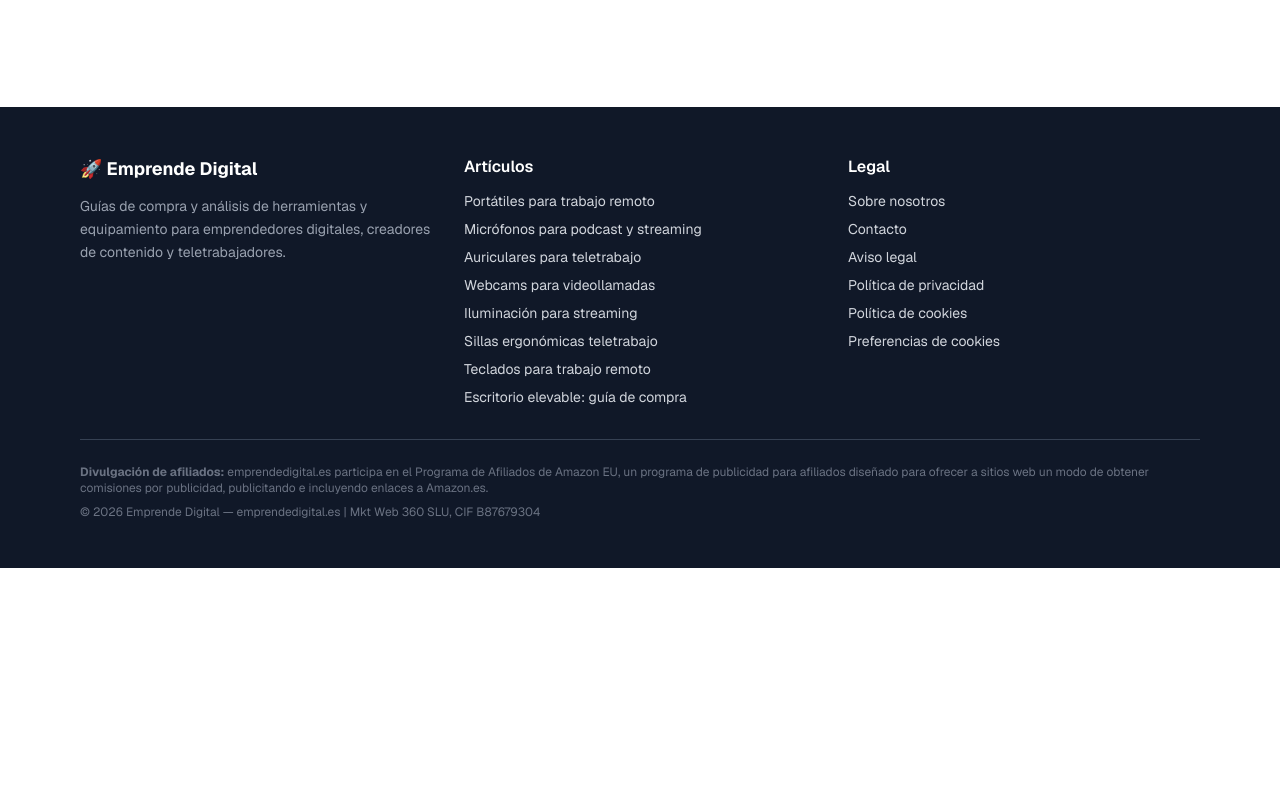
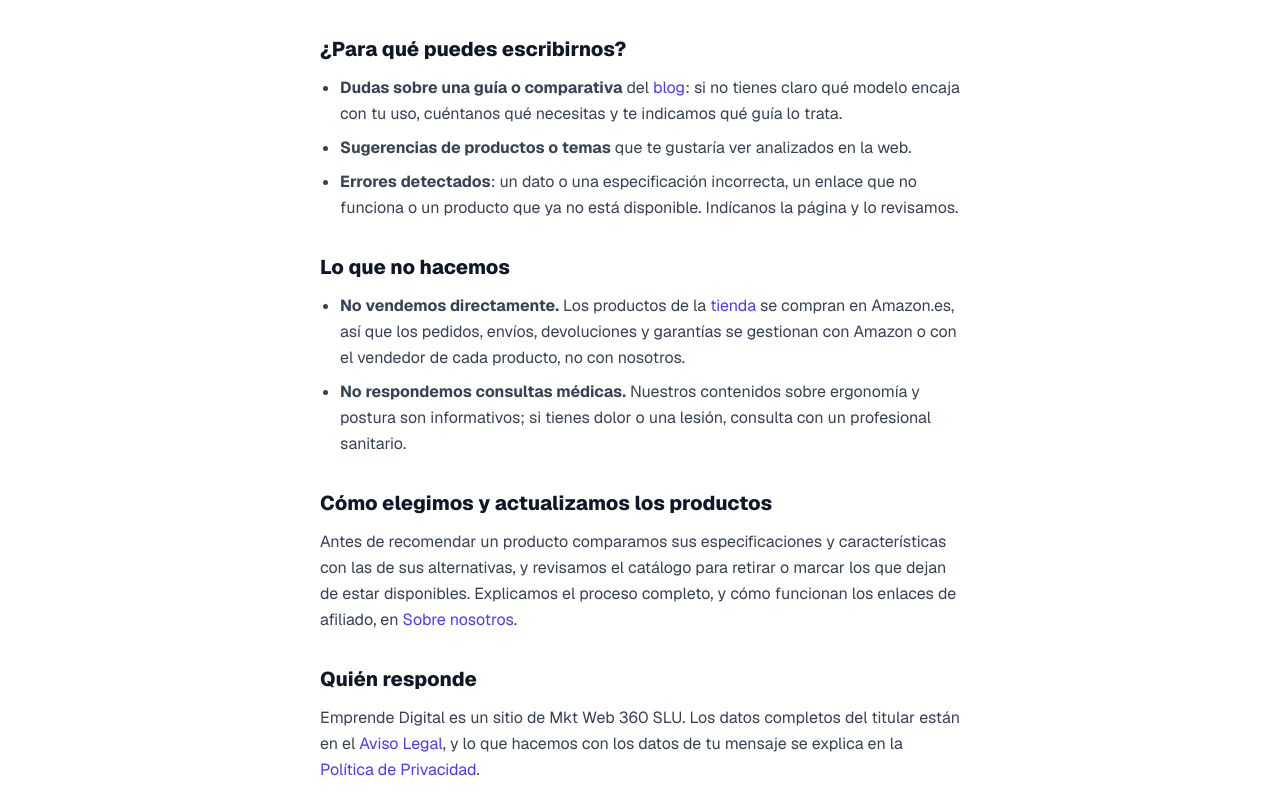
Before and after one commit to mktweb360/emprendedigital, a Next.js app: page /contacto in a window 1280 px wide. Shown: the part 720-1520 px from the top of the page. Before the commit the page ends 1288 px from the top, so only its background shows below. Built offline with nearby package versions, Linux system fonts and the light colour scheme.

Commit message:
SEO (Semrush): titles ≤70 y distintos del H1 (seoTitle), /contacto con texto útil y sin plazo de respuesta no verificado, enlaces internos; GA4 concede analytics_storage según el consentimiento TCF

```diff
--- a/app/aviso-legal/page.tsx
+++ b/app/aviso-legal/page.tsx
@@ -1,7 +1,7 @@
 import type { Metadata } from "next";
 
 export const metadata: Metadata = {
-  title: "Aviso Legal",
+  title: "Aviso legal y datos del titular",
   description: "Aviso legal de Emprende Digital — Mkt Web 360 SLU (CIF B87679304).",
   alternates: { canonical: "https://www.emprendedigital.es/aviso-legal" },
 };
@@ -43,7 +43,12 @@ export default function AvisoLegalPage() {
         <p>
           Mkt Web 360 SLU no garantiza la exactitud, integridad o actualidad de la información contenida en el Sitio
           Web. Los precios y disponibilidad de los productos enlazados pueden variar. El usuario debe verificar la
-          información directamente en los sitios de venta antes de realizar cualquier compra.
+          información directamente en los sitios de venta antes de realizar cualquier compra. Si detectas un dato
+          incorrecto, puedes comunicárnoslo desde la{" "}
+          <a href="/contacto" className="text-indigo-600 hover:underline">
+            página de contacto
+          </a>
+          .
         </p>
 
         <h2>5. Programa de afiliados</h2>
@@ -51,7 +56,11 @@ export default function AvisoLegalPage() {
           Emprende Digital participa en programas de afiliación con distintos partners comerciales. Los enlaces a
           productos incluidos en este sitio son enlaces de afiliado, lo que significa que podemos recibir una comisión si
           realizas una compra tras hacer clic en dichos enlaces. El precio final para el comprador no varía. Consulta el
-          detalle de los programas de afiliación en los que participamos en nuestra política de privacidad.
+          detalle de los programas de afiliación en los que participamos en nuestra{" "}
+          <a href="/politica-de-privacidad" className="text-indigo-600 hover:underline">
+            política de privacidad
+          </a>
+          .
         </p>
 
         <h2>6. Ley aplicable y jurisdicción</h2>
--- a/app/blog/[slug]/page.tsx
+++ b/app/blog/[slug]/page.tsx
@@ -24,7 +24,7 @@ export async function generateMetadata({ params }: Props): Promise<Metadata> {
   const post = getPostBySlug(slug);
   if (!post) return {};
   return {
-    title: post.title,
+    title: post.seoTitle ?? post.title,
     description: post.excerpt,
     alternates: { canonical: `https://www.emprendedigital.es/blog/${slug}` },
     openGraph: { title: post.title, description: post.excerpt, type: "article", publishedTime: post.date },
--- a/app/blog/page.tsx
+++ b/app/blog/page.tsx
@@ -3,7 +3,7 @@ import Link from "next/link";
 import { posts } from "@/data/posts";
 
 export const metadata: Metadata = {
-  title: "Blog — Guías de compra y análisis de herramientas para emprendedores digitales",
+  title: "Blog: guías de compra para emprendedores",
   description:
     "Todos nuestros artículos sobre portátiles, micrófonos, webcams, auriculares, sillas ergonómicas y más. Comparativas y guías de compra actualizadas.",
   alternates: { canonical: "https://www.emprendedigital.es/blog" },
--- a/app/contacto/page.tsx
+++ b/app/contacto/page.tsx
@@ -1,7 +1,8 @@
 import type { Metadata } from "next";
+import Link from "next/link";
 
 export const metadata: Metadata = {
-  title: "Contacto",
+  title: "Contacto: dudas, sugerencias y correcciones",
   description: "Contacta con el equipo de Emprende Digital para consultas, correcciones o colaboraciones.",
   alternates: { canonical: "https://www.emprendedigital.es/contacto" },
 };
@@ -35,7 +36,7 @@ export default function ContactoPage() {
           <span className="text-2xl">⏰</span>
           <div>
             <strong className="block text-gray-900 text-sm">Tiempo de respuesta</strong>
-            <span className="text-gray-600 text-sm">Respondemos en 24–48 horas laborables</span>
+            <span className="text-gray-600 text-sm">Te respondemos por email</span>
           </div>
         </div>
       </div>
@@ -52,6 +53,62 @@ export default function ContactoPage() {
           consideramos valiosos para nuestros lectores.
         </p>
       </div>
+
+      <section className="mt-10 space-y-8 text-gray-700 leading-relaxed">
+        <div>
+          <h2 className="text-xl font-extrabold text-gray-900 mb-3">¿Para qué puedes escribirnos?</h2>
+          <ul className="list-disc pl-5 space-y-2">
+            <li>
+              <strong>Dudas sobre una guía o comparativa</strong> del{" "}
+              <Link href="/blog" className="text-indigo-600 hover:underline">blog</Link>: si no tienes claro qué
+              modelo encaja con tu uso, cuéntanos qué necesitas y te indicamos qué guía lo trata.
+            </li>
+            <li>
+              <strong>Sugerencias de productos o temas</strong> que te gustaría ver analizados en la web.
+            </li>
+            <li>
+              <strong>Errores detectados</strong>: un dato o una especificación incorrecta, un enlace que no funciona o
+              un producto que ya no está disponible. Indícanos la página y lo revisamos.
+            </li>
+          </ul>
+        </div>
+
+        <div>
+          <h2 className="text-xl font-extrabold text-gray-900 mb-3">Lo que no hacemos</h2>
+          <ul className="list-disc pl-5 space-y-2">
+            <li>
+              <strong>No vendemos directamente.</strong> Los productos de la{" "}
+              <Link href="/tienda" className="text-indigo-600 hover:underline">tienda</Link> se compran en Amazon.es,
+              así que los pedidos, envíos, devoluciones y garantías se gestionan con Amazon o con el vendedor de cada
+              producto, no con nosotros.
+            </li>
+            <li>
+              <strong>No respondemos consultas médicas.</strong> Nuestros contenidos sobre ergonomía y postura son
+              informativos; si tienes dolor o una lesión, consulta con un profesional sanitario.
+            </li>
+          </ul>
+        </div>
+
+        <div>
+          <h2 className="text-xl font-extrabold text-gray-900 mb-3">Cómo elegimos y actualizamos los productos</h2>
+          <p>
+            Antes de recomendar un producto comparamos sus especificaciones y características con las de sus
+            alternativas, y revisamos el catálogo para retirar o marcar los que dejan de estar disponibles. Explicamos
+            el proceso completo, y cómo funcionan los enlaces de afiliado, en{" "}
+            <Link href="/sobre-nosotros" className="text-indigo-600 hover:underline">Sobre nosotros</Link>.
+          </p>
+        </div>
+
+        <div>
+          <h2 className="text-xl font-extrabold text-gray-900 mb-3">Quién responde</h2>
+          <p>
+            Emprende Digital es un sitio de Mkt Web 360 SLU. Los datos completos del titular están en el{" "}
+            <Link href="/aviso-legal" className="text-indigo-600 hover:underline">Aviso Legal</Link>, y lo que
+            hacemos con los datos de tu mensaje se explica en la{" "}
+            <Link href="/politica-de-privacidad" className="text-indigo-600 hover:underline">Política de Privacidad</Link>.
+          </p>
+        </div>
+      </section>
     </div>
   );
 }
--- a/app/page.tsx
+++ b/app/page.tsx
@@ -6,7 +6,7 @@ import HeroBackground from "@/components/HeroBackground";
 import EmailCaptureSection from "@/components/EmailCaptureSection";
 
 export const metadata: Metadata = {
-  title: { absolute: "Emprende Digital — Herramientas y equipamiento para emprendedores digitales" },
+  title: { absolute: "Herramientas para emprendedores digitales | Emprende Digital" },
   description:
     "Guías de compra, análisis y comparativas de herramientas y equipamiento para emprendedores digitales, creadores de contenido y teletrabajadores.",
   alternates: { canonical: "https://www.emprendedigital.es" },
--- a/app/politica-de-cookies/page.tsx
+++ b/app/politica-de-cookies/page.tsx
@@ -1,7 +1,7 @@
 import type { Metadata } from "next";
 
 export const metadata: Metadata = {
-  title: "Política de Cookies",
+  title: "Política de cookies y cómo gestionarlas",
   description: "Política de cookies de Emprende Digital — qué cookies usamos y cómo gestionarlas.",
   alternates: { canonical: "https://www.emprendedigital.es/politica-de-cookies" },
 };
@@ -95,6 +95,17 @@ export default function PoliticaCookiesPage() {
           utilizamos o por otros motivos operativos, legales o reglamentarios. Te recomendamos revisar esta página
           regularmente para mantenerte informado.
         </p>
+        <p>
+          Cómo tratamos los datos personales que se obtienen a través de las cookies se explica en la{" "}
+          <a href="/politica-de-privacidad" className="text-indigo-600 hover:underline">
+            Política de Privacidad
+          </a>
+          , y los datos del titular del sitio figuran en el{" "}
+          <a href="/aviso-legal" className="text-indigo-600 hover:underline">
+            Aviso Legal
+          </a>
+          .
+        </p>
 
         <p className="text-gray-400 text-xs mt-8">Última actualización: octubre de 2026</p>
       </div>
--- a/app/politica-de-privacidad/page.tsx
+++ b/app/politica-de-privacidad/page.tsx
@@ -1,7 +1,7 @@
 import type { Metadata } from "next";
 
 export const metadata: Metadata = {
-  title: "Política de Privacidad",
+  title: "Política de privacidad y protección de datos",
   description: "Política de privacidad de Emprende Digital — cómo recogemos, usamos y protegemos tus datos personales.",
   alternates: { canonical: "https://www.emprendedigital.es/politica-de-privacidad" },
 };
@@ -15,6 +15,11 @@ export default function PoliticaPrivacidadPage() {
         <p>
           <strong>Mkt Web 360 SLU</strong> (CIF B87679304), con email de contacto info@emprendedigital.es, es el
           responsable del tratamiento de los datos personales recogidos a través del sitio web www.emprendedigital.es.
+          Sus datos identificativos completos figuran en el{" "}
+          <a href="/aviso-legal" className="text-indigo-600 hover:underline">
+            Aviso Legal
+          </a>
+          .
         </p>
 
         <h2>2. Datos que recogemos</h2>
@@ -86,7 +91,12 @@ export default function PoliticaPrivacidadPage() {
           <li>Derecho a retirar el consentimiento en cualquier momento</li>
         </ul>
         <p>
-          Para ejercer estos derechos, puedes contactarnos en info@emprendedigital.es. También tienes derecho a
+          Para ejercer estos derechos, puedes contactarnos en info@emprendedigital.es (los datos de contacto están
+          también en la{" "}
+          <a href="/contacto" className="text-indigo-600 hover:underline">
+            página de contacto
+          </a>
+          ). También tienes derecho a
           presentar una reclamación ante la Agencia Española de Protección de Datos (www.aepd.es).
         </p>
 
--- a/app/sobre-nosotros/page.tsx
+++ b/app/sobre-nosotros/page.tsx
@@ -2,7 +2,7 @@ import type { Metadata } from "next";
 import Link from "next/link";
 
 export const metadata: Metadata = {
-  title: "Sobre Nosotros",
+  title: "Sobre nosotros: quiénes somos y cómo elegimos",
   description:
     "Somos el equipo editorial de Emprende Digital. Conoce cómo investigamos y comparamos herramientas de productividad y equipamiento para home office, y nuestra política de afiliación.",
   alternates: { canonical: "https://www.emprendedigital.es/sobre-nosotros" },
--- a/app/tienda/page.tsx
+++ b/app/tienda/page.tsx
@@ -3,7 +3,7 @@ import Link from "next/link";
 import { categories, getFeaturedProducts, getProductsByCategory } from "@/data/products";
 
 export const metadata: Metadata = {
-  title: "Tienda — Herramientas y equipamiento para emprendedores digitales",
+  title: "Tienda: equipamiento para home office",
   description:
     "Explora nuestra selección de portátiles, micrófonos, webcams, auriculares, sillas ergonómicas y más. Análisis detallados, comparativas y guías de compra independientes.",
   alternates: { canonical: "https://www.emprendedigital.es/tienda" },
```
Also changed, not shown: app/tienda/[categoria]/page.tsx (+16 -4 lines), components/Analytics.tsx (+11 -0 lines), data/posts.ts (+37 -6 lines).
